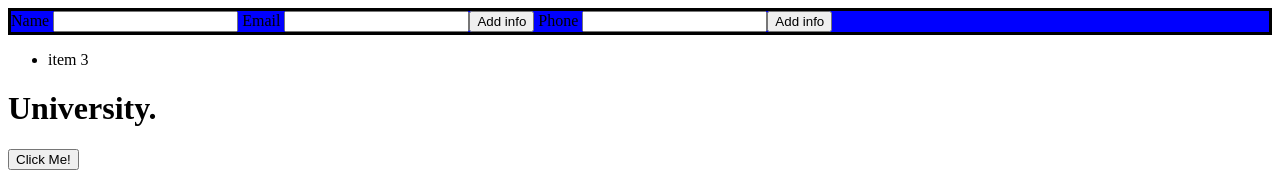
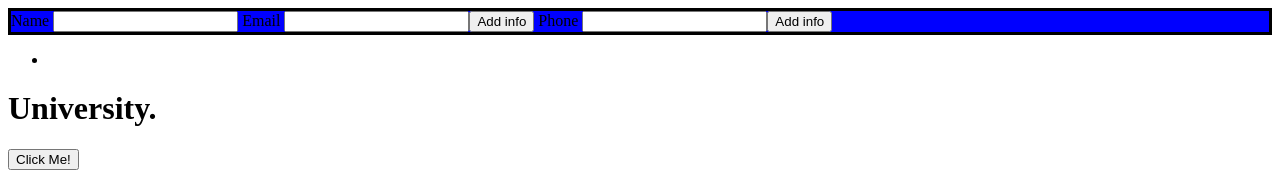
Before and after one commit to Sawaian/cv-project, a React (Create React App) app: page / in a window 1280 px wide. Shown: the top 172 px of the page. Built offline with nearby package versions, Linux system fonts and the light colour scheme.

Commit message:
changes are not working.

```diff
--- a/src/Components/EditText.js
+++ b/src/Components/EditText.js
@@ -1,5 +1,4 @@
 import React, { Component } from "react";
-import Generalnfo from "./GeneralInfo";
 
 class EditText extends Component{
     constructor(){
--- a/src/Components/Overview.js
+++ b/src/Components/Overview.js
@@ -9,7 +9,7 @@ return (
         { myInfo.map((myInfo) =>{
             return <li>{myInfo}</li>;
         })}
-        <li>item 3</li>
+        <li></li>
             </ul>
             );
         };
```
